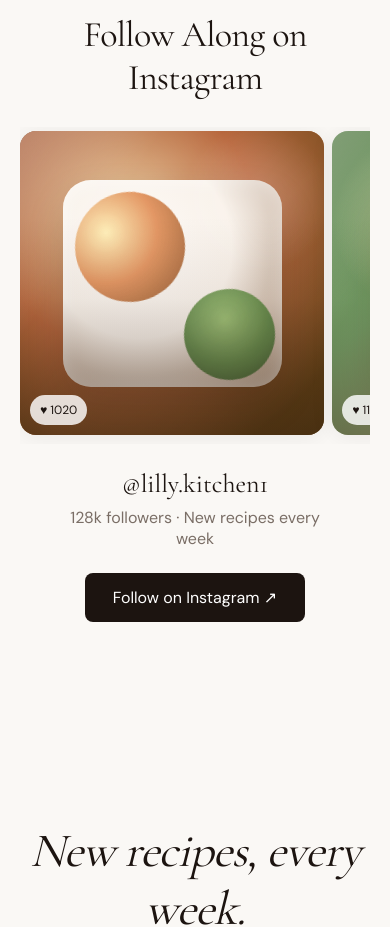
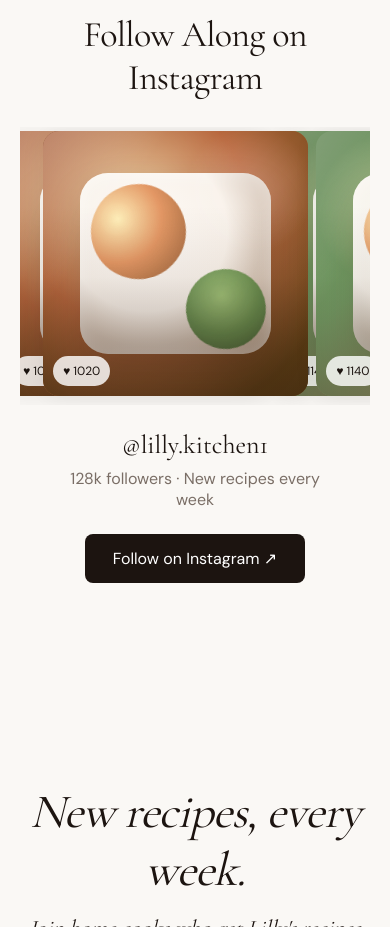
Before and after one commit to Shoug-Alomran/Lilly-Kitchen, a Next.js app: page / in a window 390 px wide. Shown: the part 6780-7707 px from the top of the page. Built offline with nearby package versions, Linux system fonts and the light colour scheme.

Commit message:
feat: refine ig-marquee and ig-track styles for improved animation and layout

```diff
--- a/styles/globals.css
+++ b/styles/globals.css
@@ -1908,29 +1908,17 @@ textarea {
   }
 
   .ig-marquee {
-    overflow-x: auto;
-    overflow-y: hidden;
+    overflow: hidden;
     padding-bottom: 10px;
-    scrollbar-width: none;
-    -webkit-overflow-scrolling: touch;
-  }
-
-  .ig-marquee::-webkit-scrollbar {
-    display: none;
   }
 
   .ig-track {
     width: max-content;
-    animation: none;
-    transform: none !important;
+    animation: ig-marquee-scroll 24s linear infinite;
   }
 
   .ig-track-group {
     gap: 10px;
-  }
-
-  .ig-track-group + .ig-track-group {
-    display: none;
   }
 
   .ig-tile {
@@ -2034,19 +2022,15 @@ textarea {
   }
 
   .ig-track {
-    transform: none !important;
+    animation-duration: 18s;
   }
 
   .ig-track-group {
     gap: 8px;
   }
 
-  .ig-track-group + .ig-track-group {
-    display: none;
-  }
-
   .ig-tile {
-    flex-basis: min(250px, 68vw);
+    flex-basis: min(220px, 58vw);
     border-radius: 16px;
   }
 
@@ -2199,8 +2183,12 @@ textarea {
     padding-bottom: 8px;
   }
 
+  .ig-track {
+    animation-duration: 16s;
+  }
+
   .ig-tile {
-    flex-basis: 78vw;
+    flex-basis: 68vw;
   }
 
   .ig-overlay {
```
